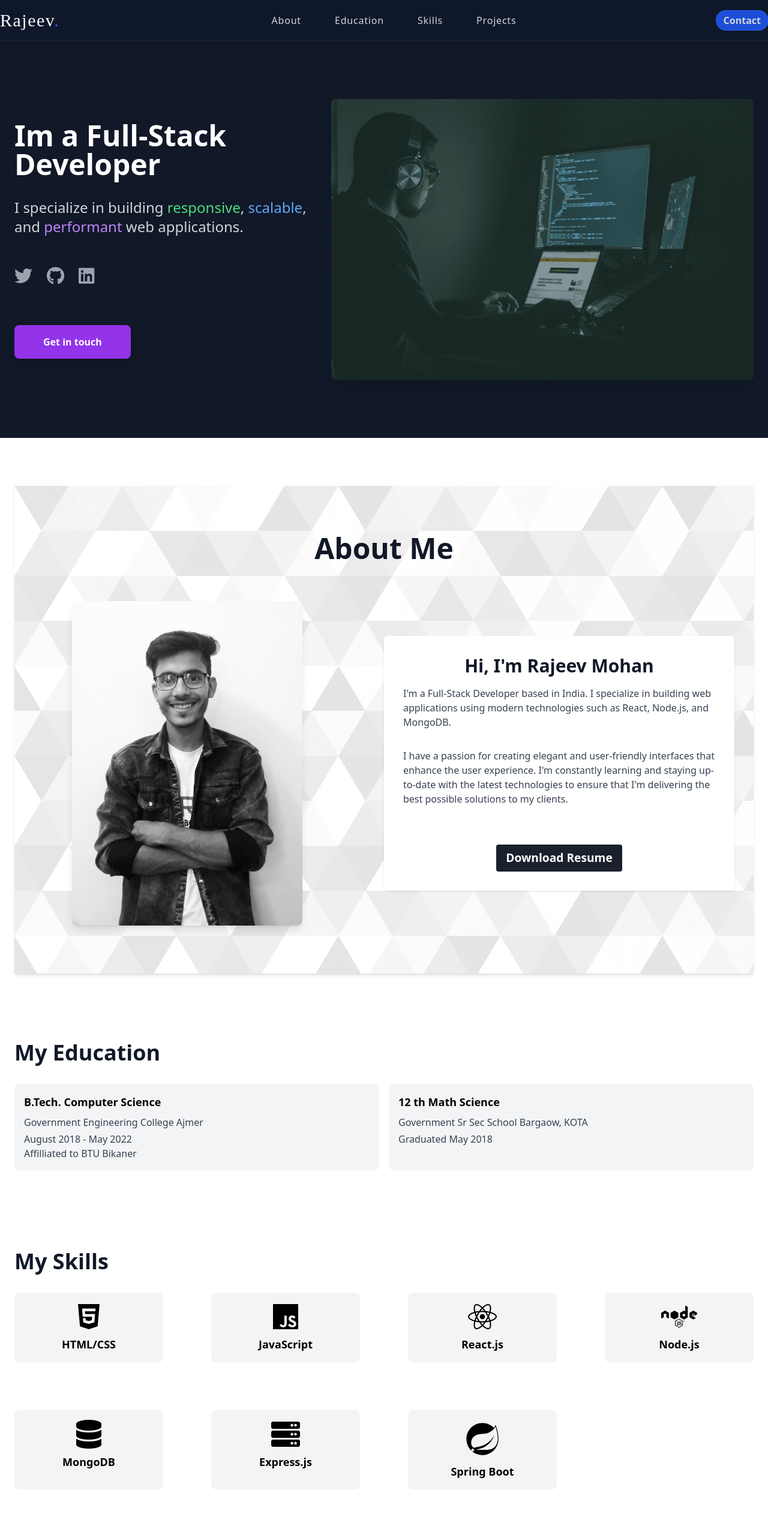
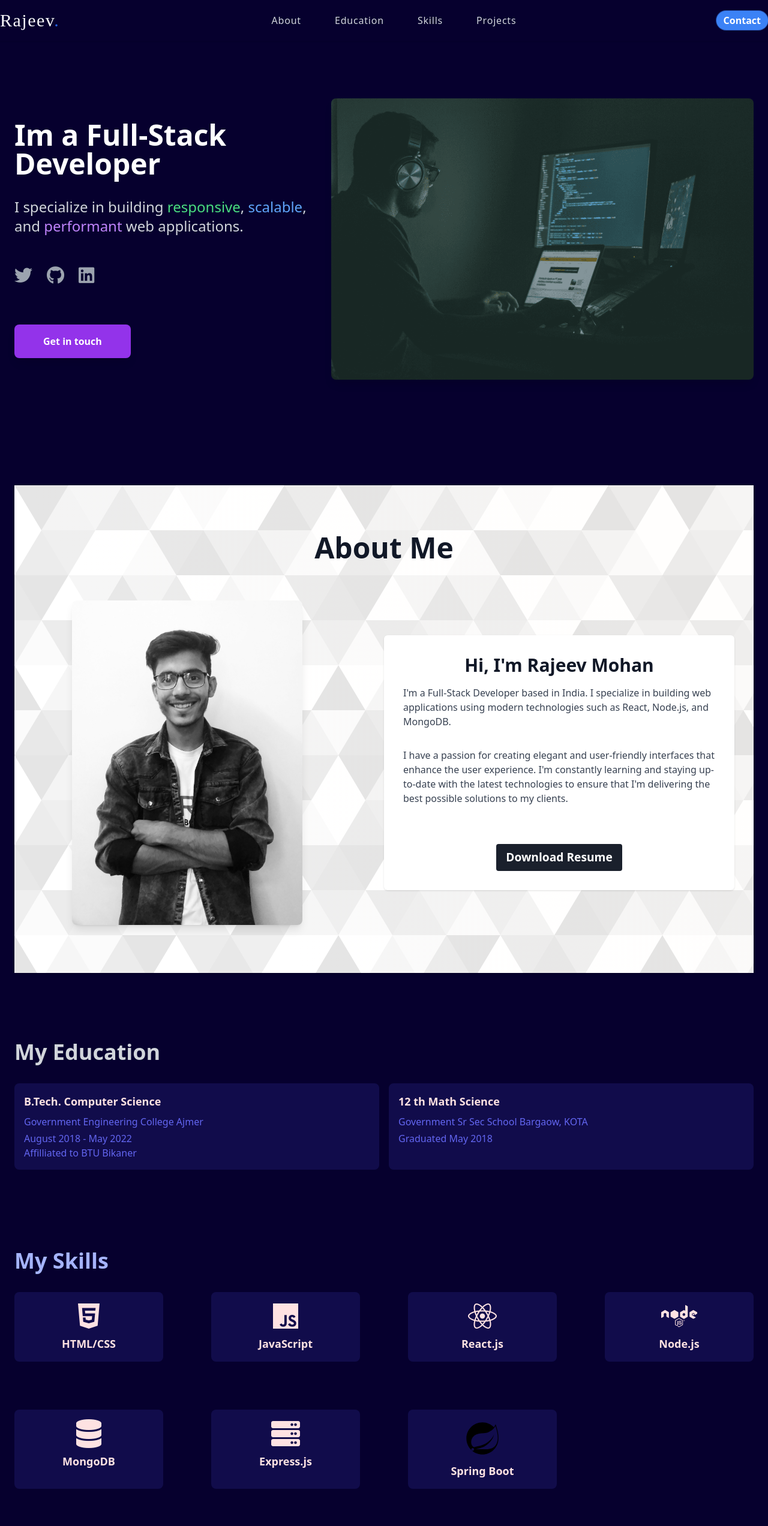
Before and after one commit to rstudy211/My-Portfolio, a React (Create React App) app: page / in a window 1280 px wide. Shown: the top 2544 px of the page at 60% size. Built offline with nearby package versions, Linux system fonts and the light colour scheme.

Commit message:
update the theme

```diff
--- a/src/components/Footer.js
+++ b/src/components/Footer.js
@@ -2,7 +2,7 @@ import React from "react";
 
 function Footer() {
   return (
-    <footer class="bg-gray-900 py-8 overflow-x-hidden hidden md:block xl:block">
+    <footer class="bg-hero py-8 overflow-x-hidden hidden md:block xl:block">
       <div class="container mx-auto px-6">
         <div class="flex justify-between items-center">
           <div>
--- a/src/components/Hero.js
+++ b/src/components/Hero.js
@@ -21,7 +21,7 @@ function Hero() {
     };
   }, []);
   return (
-    <div className="bg-gray-900 text-center md:text-left" id="hero">
+    <div className="bg-hero text-center md:text-left" id="hero">
       <div className="container mx-auto py-20 px-6 md:py-24 md:flex md:justify-between md:items-center">
         <div className="md:w-1/2">
           <h1 className="text-4xl md:text-5xl font-bold text-white mb-8 ">
--- a/src/components/Navbar.js
+++ b/src/components/Navbar.js
@@ -81,7 +81,7 @@ function Navbar() {
   };
 
   return (
-    <nav class="bg-slate-900 shadow sticky text-left border-b border-gray-800 top-0 py-4 z-20">
+    <nav class="bg-hero shadow sticky text-left  top-0 py-4 z-20">
       <div class="container mx-auto px-6 md:px-0">
         <div class="flex relative flex-row md:flex justify-between items-center">
           <div class=" md:flex w-full justify-between  items-center">
@@ -140,7 +140,8 @@ function Navbar() {
                 class={`${
                 showNavbar ? "block" : "hidden"
 
-              } mt-4 rounded-full ring-1 px-3 py-1 font-bold text-md hover:bg-blue-950 bg-blue-700  ring-blue-600 md:inline-block md:mt-0 text-gray-300 text-center hover:text-white`}
+              } mt-4 rounded-full ring-1 px-3 py-1 font-bold text-md focus-btn md:inline-block md:mt-0 text-center hover:text-slate-50`}
+
               >
                 Contact
               </a>
--- a/src/components/Portfolio2.js
+++ b/src/components/Portfolio2.js
@@ -27,7 +27,7 @@ function Portfolio2() {
   });
 
   return (
-    <body class="bg-gray-[#ffff]   text-center md:text-left font-sans leading-normal tracking-normal">
+    <body class=" bg-hero  text-center md:text-left font-sans leading-normal tracking-normal">
       {/* <!-- Nav --> */}
       <Navbar />
       {/* <!-- Hero --> */}
@@ -41,32 +41,32 @@ function Portfolio2() {
         data-aos="fade-down"
         data-aos-offset="400"
       >
-        <h3 class="text-2xl xl:text-4xl  font-bold text-gray-900 my-8">
+        <h3 class="text-2xl xl:text-4xl  font-bold text-gray-300 my-8">
           My Education
         </h3>
         <div class="grid grid-cols-2 gap-4">
           <div
-            class="flex flex-col bg-gray-100 rounded-lg p-4"
+            class="flex flex-col bg-slab rounded-lg p-4"
             data-aos="fade-right"
             data-aos-delay="500"
           >
             <h4 class="text-lg font-bold mb-2">B.Tech. Computer Science</h4>
-            <p class="text-gray-700 mb-1">
+            <p class="text-indigo-500 mb-1">
               Government Engineering College Ajmer
             </p>
-            <p class="text-gray-700">August 2018 - May 2022</p>
-            <p class="text-gray-700">Affilliated to BTU Bikaner</p>
+            <p class="text-indigo-500">August 2018 - May 2022</p>
+            <p class="text-indigo-500">Affilliated to BTU Bikaner</p>
           </div>
           <div
-            class="flex flex-col bg-gray-100 rounded-lg p-4"
+            class="flex flex-col bg-slab rounded-lg p-4"
             data-aos="fade-left"
             data-aos-delay="500"
           >
             <h4 class="text-lg font-bold mb-2">12 th Math Science</h4>
-            <p class="text-gray-700 mb-1">
+            <p class="text-indigo-500 mb-1">
               Government Sr Sec School Bargaow, KOTA
             </p>
-            <p class="text-gray-700">Graduated May 2018</p>
+            <p class="text-indigo-500">Graduated May 2018</p>
           </div>
         </div>
       </div>
--- a/src/components/Projects.js
+++ b/src/components/Projects.js
@@ -86,13 +86,13 @@ const projects = [
 function Projects() {
   return (
     <div
-      class="bg-gray-100 py-12 px-1 md:px-6"
+      class="bg-hero py-12 px-1 md:px-6"
       id="projects"
       data-aos="fade-up"
       data-aos-offset="300"
     >
       <div class="container pt-16 px-3 pb-5 mx-auto">
-        <h2 class="text-3xl xl:text-5xl 2xl:text-6xl font-bold text-gray-900 mb-14">
+        <h2 class="text-3xl xl:text-5xl 2xl:text-6xl font-bold text-emerald-400 mb-14">
           My Projects
         </h2>
         <div class="grid md:grid-cols-2 pb-20 lg:grid-cols-3 gap-14 md:gap-10">
@@ -100,9 +100,9 @@ function Projects() {
             <div
               data-aos="fade-up"
               data-aos-delay={100 * index}
-              class={`bg-white  rounded-lg  md:pt-5  md:px-5 order-${project.order}   shadow-lg overflow-hidden`}
+              class={`bg-emerald-500 bg-opacity-20  rounded-lg  md:pt-5  md:px-5 order-${project.order}   shadow-lg overflow-hidden`}
             >
-              <div class="relative group/item border-8 rounded-md overflow-hidden  border-slate-800 object-top bg-black  ">
+              <div class="relative group/item border-8 rounded-md overflow-hidden  border-slate-900 object-top bg-black  ">
               <img
                 src={project.imgSrc}
                 alt="Screenshot of Chat-App"
@@ -126,14 +126,14 @@ function Projects() {
               </div>
 
               <div class="p-4">
-                <h3 class="text-xl font-bold text-gray-900 mb-2">
+                <h3 class="text-xl font-bold text-emerald-400 mb-2">
                   {project.name}
                 </h3>
-                <p class="text-gray-700  line-clamp-3">{project.desc}</p>
+                <p class="text-emerald-700  line-clamp-3">{project.desc}</p>
 
                 <a
                   href={project.gitLink}
-                  class="block mt-10 text-right text-gray-400 transition-all duration-500 font-bold hover:text-gray-900"
+                  class="block mt-10 text-right text-green-400 transition-all duration-500 font-bold hover:text-gray-900"
                 >
                   View Source Code →
                 </a>
--- a/src/components/SkillList.js
+++ b/src/components/SkillList.js
@@ -27,7 +27,7 @@ const SkillList = () => {
     //     {visibleSkills.map((skill, index) => (
     //       <div
     //         key={index}
-    //         className="flex flex-col items-center bg-gray-100 rounded-lg p-4"
+    //         className="flex flex-col items-center bg-iblue6500 bg-transparent rounded-lg p-4"
     //       >
     //         {typeof skill.icon === "string" ? (
     //           <i className={skill.icon + " mb-2"}></i>
@@ -41,7 +41,7 @@ const SkillList = () => {
     //         <p className="text-lg font-bold">{skill.name}</p>
     //       </div>
     //     ))}
-    //     <div class="flex flex-col items-center bg-gray-100 rounded-lg p-4">
+    //     <div class="flex flex-col items-center bg-blue-500 bg-transparent rounded-lg p-4">
     //       <img
     //         src={springIcon}
     //         alt="Spring Boot"
@@ -75,7 +75,7 @@ const SkillList = () => {
     //     {visibleSkills.map((skill, index) => (
     //       <div
     //         key={index}
-    //         className="flex flex-col items-center bg-gray-100 rounded-lg p-4"
+    //         className="flex flex-col items-center bg-iblue6500 bg-transparent rounded-lg p-4"
     //       >
     //         {typeof skill.icon === "string" ? (
     //           <i className={skill.icon + " mb-2"}></i>
@@ -89,7 +89,7 @@ const SkillList = () => {
     //         <p className="text-lg font-bold">{skill.name}</p>
     //       </div>
     //     ))}
-    //     <div className="flex flex-col items-center bg-gray-100 rounded-lg p-4">
+    //     <div className="flex flex-col items-center bg-blue-500 bg-transparent rounded-lg p-4">
     //       <img
     //         src={springIcon}
     //         alt="Spring Boot"
@@ -121,7 +121,7 @@ const SkillList = () => {
     //   )}
     // </div>
     <div id="skills" className="container  mx-auto py-20 px-6">
-      <h3 className="text-2xl xl:text-4xl font-bold text-gray-900 my-8">
+      <h3 className="text-2xl xl:text-4xl font-bold text-indigo-300 my-8">
         My Skills
       </h3>
       <div
@@ -132,7 +132,7 @@ const SkillList = () => {
         {visibleSkills.map((skill, index) => (
           <div
             key={index}
-            className="flex flex-col items-center bg-gray-100 rounded-lg p-4"
+            className="flex flex-col items-center bg-slab rounded-lg p-4"
             data-aos="fade-up"
             data-aos-delay={100 * index}
           >
@@ -149,7 +149,7 @@ const SkillList = () => {
           </div>
         ))}
         <div
-          className="flex flex-col items-center bg-gray-100 rounded-lg p-4"
+          className="flex flex-col items-center bg-slab rounded-lg p-4"
           data-aos="fade-up"
           data-aos-delay={visibleSkills.length * 100}
         >
@@ -165,7 +165,7 @@ const SkillList = () => {
       {skills.length > 6 && (
         <div className="flex justify-center mt-16">
           <button
-            className="bg-blue-500 hover:bg-blue-700 text-white font-bold py-2 px-4 rounded-lg mr-4 flex items-center cursor-pointer transition-all duration-300 ease-in-out"
+            className="focus-btn font-bold py-2 px-4 rounded-lg mr-4 flex items-center cursor-pointer transition-all duration-300 ease-in-out"
             onClick={() => setShowAll(!showAll)}
           >
             {showAll ? (
--- a/src/components/portfolio2.css
+++ b/src/components/portfolio2.css
@@ -41,3 +41,15 @@
 .bgcover {
   background-image: url("../assets/bg.svg");
 }
+
+.bg-hero{
+  background-color: #06002E;
+}
+.bg-slab{
+  @apply
+  bg-indigo-800 text-red-100 bg-opacity-25
+}
+.focus-btn{
+  @apply
+  bg-blue-500 hover:bg-blue-700 text-white
+}
--- a/src/index.css
+++ b/src/index.css
@@ -15,6 +15,8 @@ body {
   padding: 0px;
   /* overflow-x: hidden;  */
   scroll-behavior: smooth;
+  /* background-color: black; */
+  /* color: aliceblue; */
 }
 
 code {
```
